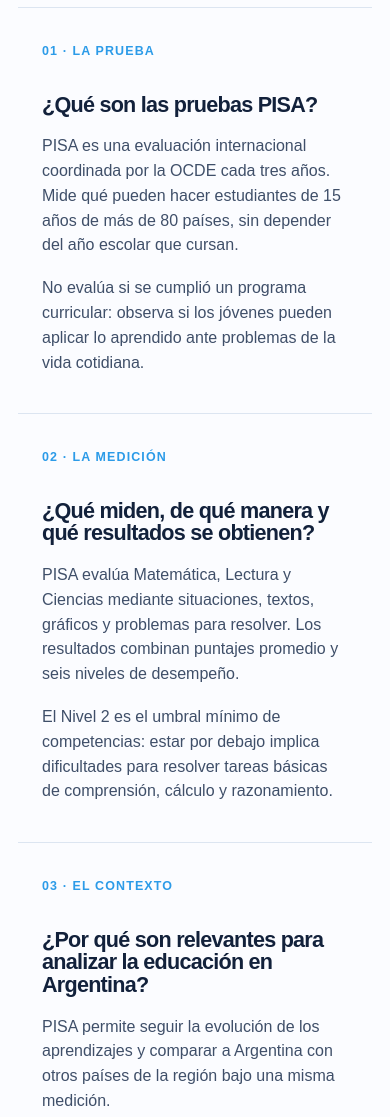
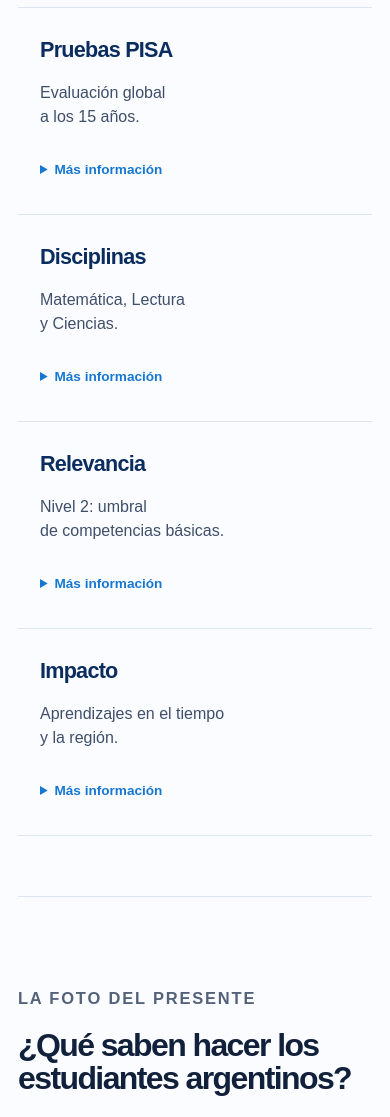
Before and after one commit to Ramiro2210/Observatorio-educativo, a plain HTML site: page index.html in a window 390 px wide. Shown: the part 1100-2217 px from the top of the page. Drawn offline with Linux system fonts and the light colour scheme.

Commit message:
Add files via upload

```diff
--- a/index.html
+++ b/index.html
@@ -34,12 +34,21 @@
     .intro__wrap { width:min(100%, var(--max)); margin:auto; }
     .section-kicker { color:var(--blue); font-weight:800; font-size:.78rem; letter-spacing:.11em; text-transform:uppercase; }
     .intro h2 { margin-top:10px; max-width:760px; font-size:clamp(2rem, 4.2vw, 3.8rem); line-height:1.03; letter-spacing:-.05em; }
-    .explainer { min-height:min(680px, 100vh); margin-top:42px; border-top:1px solid var(--line); border-bottom:1px solid var(--line); display:grid; grid-template-columns:repeat(3, 1fr); }
-    .explainer article { padding:42px clamp(24px, 3.6vw, 50px) 46px; border-right:1px solid var(--line); display:flex; flex-direction:column; }
+    .explainer { margin-top:42px; border-top:1px solid var(--line); border-bottom:1px solid var(--line); display:grid; grid-template-columns:repeat(4,minmax(0,1fr)); }
+    .explainer article { min-width:0; padding:36px clamp(18px, 2.1vw, 26px) 32px; border-right:1px solid var(--line); }
     .explainer article:last-child { border-right:0; }
-    .explainer__number { color:var(--sky); font-size:.78rem; font-weight:800; letter-spacing:.09em; }
-    .explainer h3 { margin:56px 0 18px; font-size:clamp(1.35rem, 2.15vw, 2rem); line-height:1.05; letter-spacing:-.035em; }
+    .explainer h3 { margin:0 0 18px; color:var(--navy); font-size:clamp(1.35rem, 2vw, 1.75rem); line-height:1.15; letter-spacing:-.035em; }
     .explainer p { color:#3f4f69; font-size:1rem; }
+    .explainer__deck { min-height:3em; line-height:1.5; }
+    .explainer__deck span { display:block; }
+    .explainer details { margin-top:26px; }
+    .explainer summary { width:fit-content; color:var(--blue); font-size:.85rem; font-weight:700; cursor:pointer; padding:4px 0; }
+    .explainer summary:hover { color:var(--navy); }
+    .explainer summary:focus-visible { outline:2px solid var(--blue); outline-offset:5px; }
+    .explainer__details { margin-top:16px; padding-top:16px; border-top:1px solid var(--line); }
+    .explainer__details p { color:#3f4f69; font-size:.93rem; line-height:1.55; }
+    .explainer__details p span { display:block; }
+    .explainer__details p + p { margin-top:12px; }
     .story { padding:0 24px; }
     .story__block { padding:clamp(72px, 10vw, 132px) 0; border-top:1px solid var(--line); scroll-margin-top:70px; }
     .story__grid { width:min(100%, var(--max)); margin:auto; display:grid; grid-template-columns:1fr; gap:clamp(34px, 5vw, 58px); align-items:start; }
@@ -118,15 +127,16 @@
     .footer h2 { font-size:1.55rem; letter-spacing:-.035em; }
     .footer p { max-width:520px; margin-top:10px; color:#bdcce4; }
     .footer small { max-width:400px; color:#9fb3d0; font-size:.76rem; }
+    @media (max-width:1000px) {
+      .explainer { grid-template-columns:repeat(2,minmax(0,1fr)); }
+      .explainer article:nth-child(2n) { border-right:0; }
+      .explainer article:nth-child(-n+2) { border-bottom:1px solid var(--line); }
+    }
     @media (max-width:800px) {
       .topbar__inner, .hero__content { width:min(calc(100% - 36px), var(--max)); }
       .brand { font-size:.65rem; }
       .bar-title { max-width:250px; }
       .intro, .story { padding-left:18px; padding-right:18px; }
-      .explainer { min-height:0; grid-template-columns:1fr; }
-      .explainer article { min-height:0; padding:34px 24px 38px; border-right:0; border-bottom:1px solid var(--line); }
-      .explainer article:last-child { border-bottom:0; }
-      .explainer h3 { margin-top:32px; }
       .story__grid { grid-template-columns:1fr; gap:30px; }
       .story__block--tint { margin-left:-18px; margin-right:-18px; padding-left:18px; padding-right:18px; }
       .chart-placeholder { min-height:300px; }
@@ -143,6 +153,11 @@
       .conclusion, .backmatter { padding-left:18px; padding-right:18px; }
       .credits__names, .source-list { grid-template-columns:repeat(2,minmax(0,1fr)); }
       .footer__inner { flex-direction:column; }
+    }
+    @media (max-width:560px) {
+      .explainer { grid-template-columns:1fr; }
+      .explainer article { padding:30px 22px; border-right:0; border-bottom:1px solid var(--line); }
+      .explainer article:last-child { border-bottom:0; }
     }
     @media (max-width:480px) {
       .topbar { height:58px; }
@@ -186,22 +201,56 @@
         <h2 id="pisa-heading">Una lectura de la educación argentina a partir de una misma regla de medición.</h2>
         <div class="explainer">
           <article>
-            <span class="explainer__number">01 · LA PRUEBA</span>
-            <h3>¿Qué son las pruebas PISA?</h3>
-            <p>PISA es una evaluación internacional coordinada por la OCDE cada tres años. Mide qué pueden hacer estudiantes de 15 años de más de 80 países, sin depender del año escolar que cursan.</p>
-            <p style="margin-top:18px">No evalúa si se cumplió un programa curricular: observa si los jóvenes pueden aplicar lo aprendido ante problemas de la vida cotidiana.</p>
+            <h3>Pruebas PISA</h3>
+            <p class="explainer__deck"><span>Evaluación global </span><span>a los 15 años.</span></p>
+            <details>
+              <summary aria-label="Más información sobre las Pruebas PISA">Más información</summary>
+              <div class="explainer__details">
+                <p><span>Evaluación internacional </span><span>coordinada por la OCDE.</span></p>
+                <p><span>Mide qué pueden hacer </span><span>estudiantes de 15 años.</span></p>
+                <p><span>Se realiza cada tres años </span><span>en más de 80 países.</span></p>
+                <p><span>No depende del año </span><span>escolar que cursan.</span></p>
+              </div>
+            </details>
           </article>
           <article>
-            <span class="explainer__number">02 · LA MEDICIÓN</span>
-            <h3>¿Qué miden, de qué manera y qué resultados se obtienen?</h3>
-            <p>PISA evalúa Matemática, Lectura y Ciencias mediante situaciones, textos, gráficos y problemas para resolver. Los resultados combinan puntajes promedio y seis niveles de desempeño.</p>
-            <p style="margin-top:18px">El Nivel 2 es el umbral mínimo de competencias: estar por debajo implica dificultades para resolver tareas básicas de comprensión, cálculo y razonamiento.</p>
+            <h3>Disciplinas</h3>
+            <p class="explainer__deck"><span>Matemática, Lectura </span><span>y Ciencias.</span></p>
+            <details>
+              <summary aria-label="Más información sobre las disciplinas">Más información</summary>
+              <div class="explainer__details">
+                <p><span>Evalúa Matemática, </span><span>Lectura y Ciencias.</span></p>
+                <p><span>Propone situaciones y </span><span>textos para interpretar.</span></p>
+                <p><span>Incluye gráficos y </span><span>problemas para resolver.</span></p>
+                <p><span>Combina puntajes promedio </span><span>y seis niveles de desempeño.</span></p>
+              </div>
+            </details>
           </article>
           <article>
-            <span class="explainer__number">03 · EL CONTEXTO</span>
-            <h3>¿Por qué son relevantes para analizar la educación en Argentina?</h3>
-            <p>PISA permite seguir la evolución de los aprendizajes y comparar a Argentina con otros países de la región bajo una misma medición.</p>
-            <p style="margin-top:18px">Además, sus cuestionarios de contexto muestran cómo el origen socioeconómico y el tipo de escuela se relacionan con los resultados, haciendo visibles las brechas educativas.</p>
+            <h3>Relevancia</h3>
+            <p class="explainer__deck"><span>Nivel 2: umbral </span><span>de competencias básicas.</span></p>
+            <details>
+              <summary aria-label="Más información sobre la relevancia del Nivel 2">Más información</summary>
+              <div class="explainer__details">
+                <p><span>El Nivel 2 marca el mínimo </span><span>de competencias básicas.</span></p>
+                <p><span>Estar por debajo implica </span><span>problemas de comprensión.</span></p>
+                <p><span>También dificultades </span><span>en tareas básicas de cálculo.</span></p>
+                <p><span>Y para resolver tareas </span><span>que exigen razonamiento.</span></p>
+              </div>
+            </details>
+          </article>
+          <article>
+            <h3>Impacto</h3>
+            <p class="explainer__deck"><span>Aprendizajes en el tiempo </span><span>y la región.</span></p>
+            <details>
+              <summary aria-label="Más información sobre el impacto de los datos">Más información</summary>
+              <div class="explainer__details">
+                <p><span>Permite seguir los cambios </span><span>en los aprendizajes.</span></p>
+                <p><span>Compara a Argentina </span><span>con países de la región.</span></p>
+                <p><span>Usa una misma medición </span><span>para comparar resultados.</span></p>
+                <p><span>Aporta datos comparables </span><span>para el debate educativo.</span></p>
+              </div>
+            </details>
           </article>
         </div>
       </div>
```
